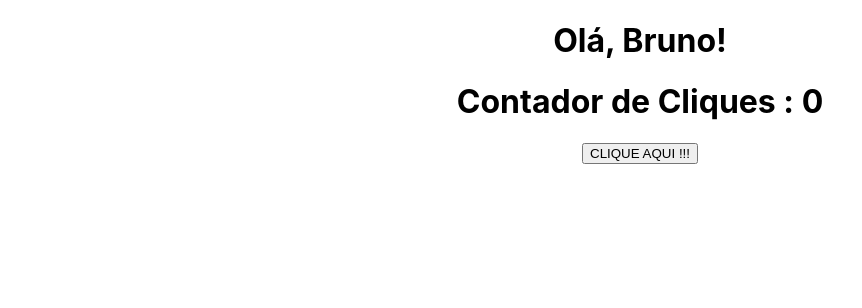
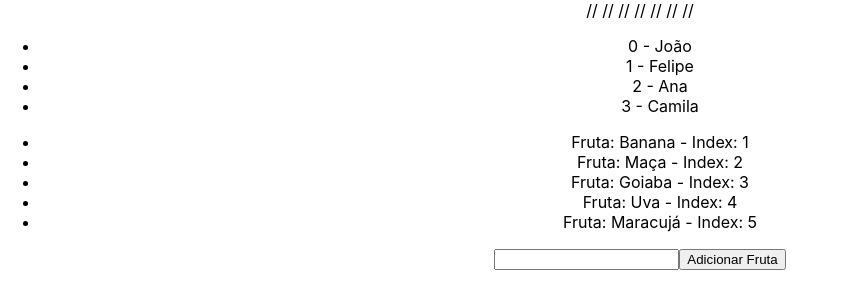
Before and after one commit to brunofranklin/react-serratech, a React (Create React App) app: page / in a window 1280 px wide. Shown: the top 308 px of the page, without its empty margins (0-862 px from the left). Built offline with nearby package versions, Linux system fonts and the light colour scheme.

Commit message:
NovosComponentes

```diff
--- a/src/App.js
+++ b/src/App.js
@@ -1,24 +1,38 @@
+import { useState } from "react";
 import "./App.css"
+import Cadastro from "./components/Cadastro";
 import Contador from "./components/Contador";
+import Listas from "./components/Listas";
 import Propriedades from "./components/Propriedades";
 // import Estado from "./components/Estado";
 
 
 
 
+
+
 const App = () => {
-  let nome = "Bruno"
+   //const [condicao, setCondicao] = useState(true);
 
   return(
     <div className="App">
-      {/* <Estado /> */}
-      {/* <Propriedades name={nome} idade={31} /> */}
-     <Contador meuNome={nome}/>
+  //     {/* <Estado /> */}
+  //     {/* <Propriedades name={nome} idade={31} /> */}
+  //    {/*<Contador meuNome={nome}/>*/}
+  //    {/*<Cadastro/>*/}
+  //    {/*<img src="logo192.png" alt="Descrição de Imagem"/>*/}
+  //    {/*condicao && <h1>Apareci pois era verdadeiro</h1>*/}
+
+  //  {/*condicao ? <h1>Condição Verdadeira</h1> : <h1>Condição Falsa</h1>*/}
+  <Listas/>
     </div>
+
   );
 }
 
 export default App;
+
+
 
 
 
--- /dev/null
+++ b/src/components/Cadastro/index.js
@@ -0,0 +1,53 @@
+import { useState } from 'react';
+
+
+const Cadastro = () => {
+    const [nome, setNome] = useState("")
+    const [idade, setIdade] = useState("")
+    const [sexo, setSexo] = useState("")
+    const [cidade, setCidade] = useState("")
+
+    const handleCadastro = (e) => {
+        const dados = `Nome: ${nome}. Idade : ${idade}. Sexo ${sexo}. Cidade: ${cidade}`
+        e.preventDefault();
+        console.log(dados)
+
+        if(nome === "" || idade === "" || sexo === "" || cidade === ""){
+            alert("Preencha todos os campos")
+        } else {
+            setNome("")
+            setIdade("")
+            setSexo("")
+            setCidade("")
+            alert("Cadastro Realizado com sucesso")
+        }
+    }
+
+    return(
+        <form>
+            <label>
+                Nome:
+                <input type="text" placeholder="Digite Seu nome" value={nome} onChange={(info) => {setNome(info.target.value)}}/>
+            </label>
+            <br/>
+            <label>
+                Idade:
+                <input type="text" placeholder="Digite Sua Idade" value={idade} onChange={(info) => {setIdade(info.target.value)}}/>
+            </label>
+            <br/>
+            <label>
+                Sexo:
+                <input type="text" placeholder="Digite Seu sexo" value={sexo} onChange={(info) => {setSexo(info.target.value)}}/>
+            </label>
+            <br/>
+            <label>
+                Cidade:
+                <input type="text" placeholder="Digite Sua Cidade" value={cidade} onChange={(info) => {setCidade(info.target.value)}}/>
+            </label>
+            <br/>
+            <input type="submit" value="CADASTRAR" onClick={handleCadastro}/>
+
+        </form>
+    );
+}
+export default Cadastro;
--- /dev/null
+++ b/src/components/Listas/index.js
@@ -0,0 +1,30 @@
+import { useState } from 'react';
+
+const Listas = () => {
+    const [ nomes, setNomes] = useState(["João", "Felipe", "Ana", "Camila"])
+    const [ frutas, setFrutas ] = useState(["Banana", "Maça", "Goiaba", "Uva", "Maracujá"])
+    const [ frutaNova, setFrutaNova ] = useState("");
+
+    const adicionaFruta = () => {
+
+        setFrutas([...frutas, frutaNova])
+    }
+
+    return(
+        <>
+        <ul>
+            {nomes.map((nome, index) => (
+                <li>{index} - {nome}</li>
+            ))}
+        </ul>
+        <ul>
+        {frutas.map((fruta, contador) => (<li key={contador}>Fruta: {fruta} - Index: {contador + 1} </li>))}
+        </ul>
+
+        <input type="text" value={frutaNova} onChange={(e) => setFrutaNova(e.target.value)} />
+        <input type="button" value="Adicionar Fruta" onClick={adicionaFruta} />
+        </>
+    );
+}
+
+export default Listas;
```
